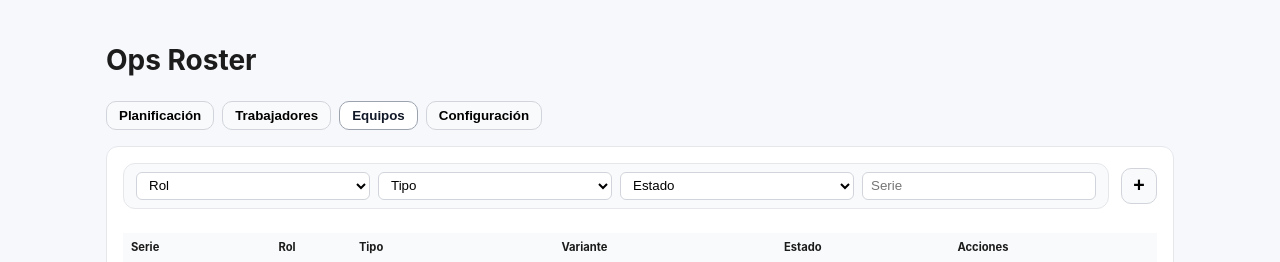
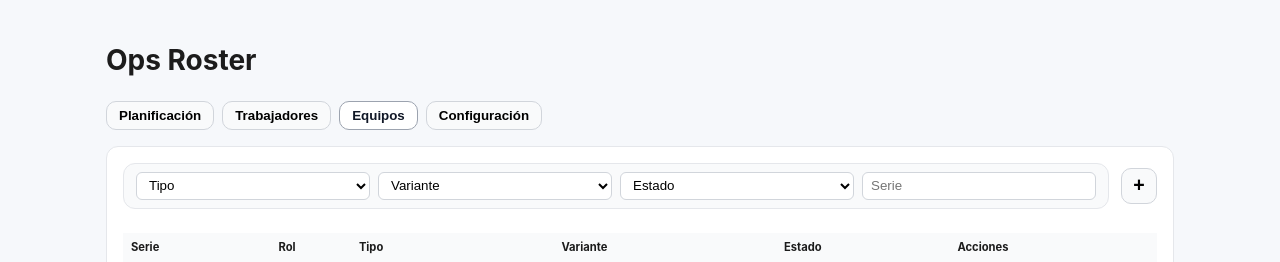
Before and after one commit to cabp393/ops-roster, a React (Vite) app: page / in a window 1280 px wide. Both pictures are taken after a click on the button "Equipos". Shown: the top 262 px of the page. Built offline with nearby package versions, Linux system fonts and the light colour scheme.

Commit message:
Update equipment filters

```diff
--- a/src/pages/EquipmentsPage.tsx
+++ b/src/pages/EquipmentsPage.tsx
@@ -33,8 +33,8 @@ export function EquipmentsPage() {
   const [equipmentStatuses, setEquipmentStatusesState] = useState<EquipmentStatusOption[]>([])
   const [editingId, setEditingId] = useState<string | null>(null)
   const [isFormOpen, setIsFormOpen] = useState(false)
-  const [roleFilter, setRoleFilter] = useState('')
   const [typeFilter, setTypeFilter] = useState('')
+  const [variantFilter, setVariantFilter] = useState('')
   const [statusFilter, setStatusFilter] = useState('')
   const [serieFilter, setSerieFilter] = useState('')
   const [formState, setFormState] = useState<EquipmentFormState>({
@@ -68,14 +68,28 @@ export function EquipmentsPage() {
     const serieValue = serieFilter.trim().toLowerCase()
     return equipments
       .filter((equipment) => {
-        if (roleFilter && equipment.roleCode !== roleFilter) return false
         if (typeFilter && equipment.type !== typeFilter) return false
+        if (variantFilter && equipment.variant !== variantFilter) return false
         if (statusFilter && equipment.status !== statusFilter) return false
         if (serieValue && !equipment.serie.toLowerCase().includes(serieValue)) return false
         return true
       })
       .sort((a, b) => a.serie.localeCompare(b.serie))
-  }, [equipments, roleFilter, serieFilter, statusFilter, typeFilter])
+  }, [equipments, serieFilter, statusFilter, typeFilter, variantFilter])
+
+  const filterVariants = useMemo(() => {
+    if (!typeFilter) return equipmentVariants
+    return variantsByType.get(typeFilter) ?? []
+  }, [equipmentVariants, typeFilter, variantsByType])
+
+  function handleTypeFilterChange(nextType: string) {
+    setTypeFilter(nextType)
+    if (!nextType) return
+    const availableVariants = variantsByType.get(nextType) ?? []
+    if (variantFilter && !availableVariants.some((variant) => variant.name === variantFilter)) {
+      setVariantFilter('')
+    }
+  }
 
   function resetForm() {
     setEditingId(null)
@@ -168,19 +182,19 @@ export function EquipmentsPage() {
       <div className="workers-toolbar">
         <div className="filters-card">
           <div className="filters-row equipment-filters">
-            <select value={roleFilter} onChange={(event) => setRoleFilter(event.target.value)}>
-              <option value="">Rol</option>
-              {equipmentRoles.map((role) => (
-                <option key={role.id} value={role.code}>
-                  {role.code}
-                </option>
-              ))}
-            </select>
-            <select value={typeFilter} onChange={(event) => setTypeFilter(event.target.value)}>
+            <select value={typeFilter} onChange={(event) => handleTypeFilterChange(event.target.value)}>
               <option value="">Tipo</option>
               {equipmentTypes.map((type) => (
                 <option key={type.id} value={type.name}>
                   {type.name}
+                </option>
+              ))}
+            </select>
+            <select value={variantFilter} onChange={(event) => setVariantFilter(event.target.value)}>
+              <option value="">Variante</option>
+              {filterVariants.map((variant) => (
+                <option key={variant.id} value={variant.name}>
+                  {variant.name}
                 </option>
               ))}
             </select>
```
